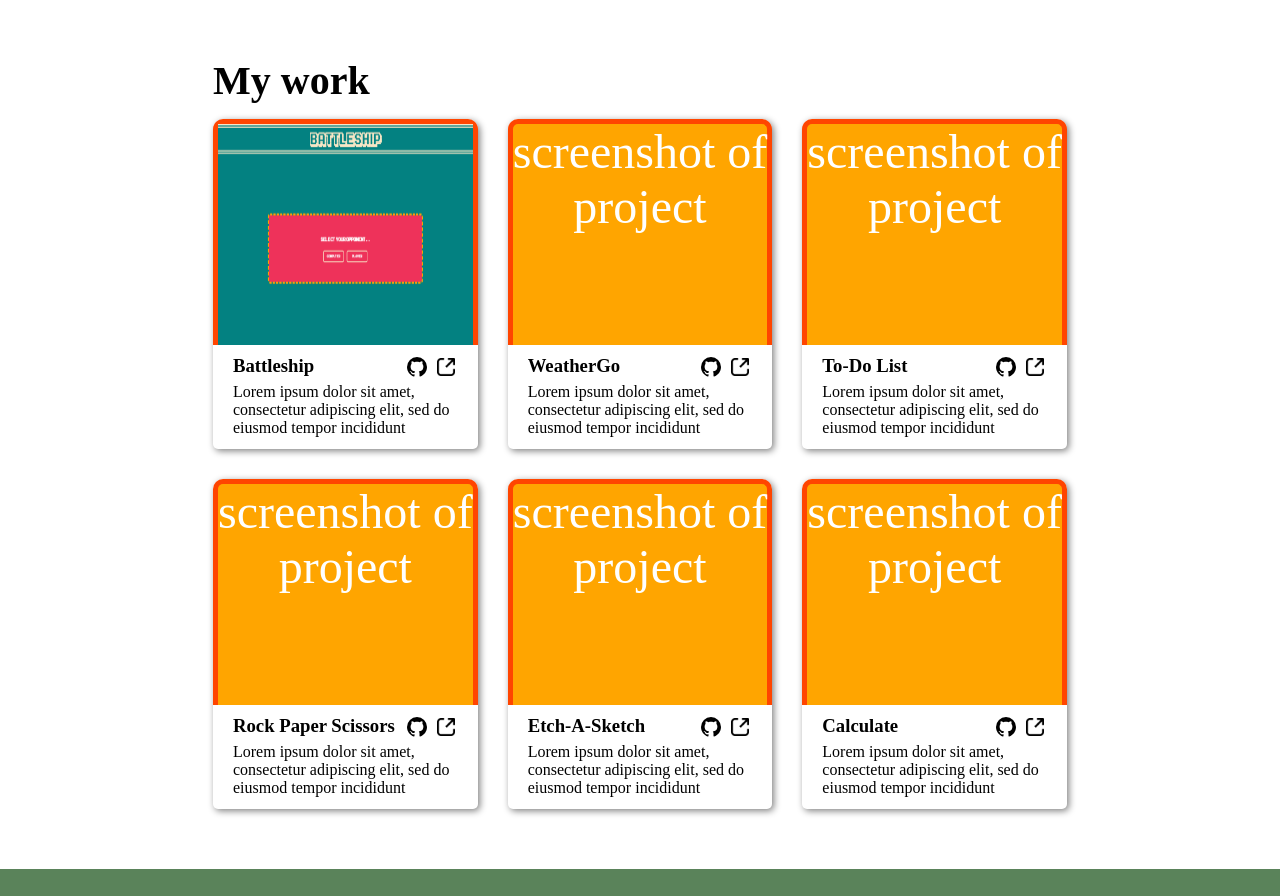
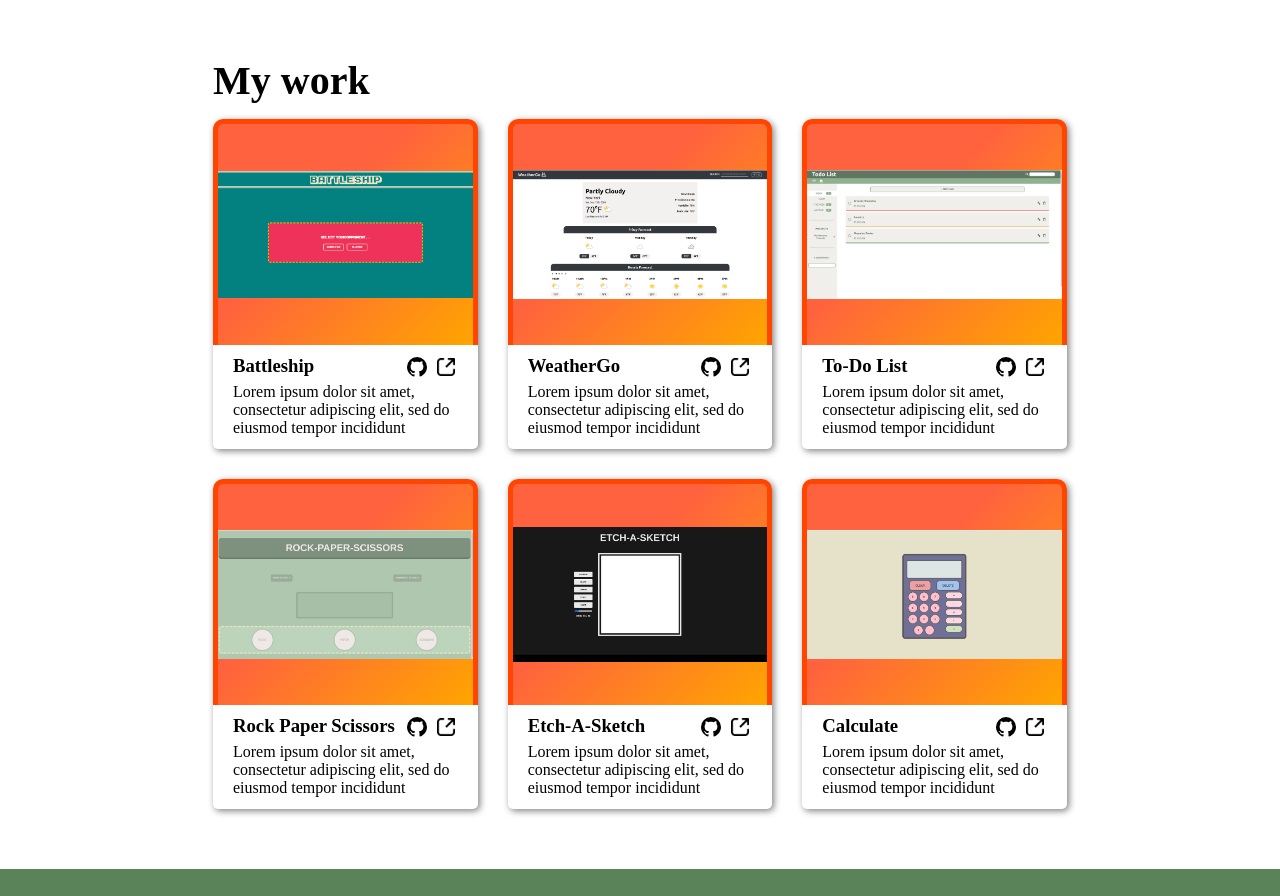
Before and after one commit to indigoBill/homepage, a website built with webpack: page src/index.html in a window 1280 px wide. Shown: the part 383-1279 px from the top of the page. Built offline with nearby package versions, Linux system fonts and the light colour scheme.

Commit message:
Update project images and hover interactivity

```diff
--- a/src/index.html
+++ b/src/index.html
@@ -49,7 +49,7 @@
                 <h2 class="my-work-title">My work</h2>
                 <div class="project">
                     <div class="project-image-container">
-                        <img src="./img/projectImgsGifs/battleshipScreenshot.png" alt="Battleship start page" class="project-image">
+                        <img src="./img/projectImgsGifs/battleshipScreenshot.png" alt="Battleship start page" class="project-image battleship-switch">
                     </div>
                     <div class="project-description">
                         <h3>Battleship</h3>
@@ -73,7 +73,7 @@
                 </div>
                 <div class="project">
                     <div class="project-image-container">
-                        screenshot of project
+                        <img src="./img/projectImgsGifs/weatherAppScreenshot.png" alt="Weather app main page" class="project-image weather-switch">
                     </div>
                     <div class="project-description">
                         <h3>WeatherGo</h3>
@@ -97,7 +97,7 @@
                 </div>
                 <div class="project">
                     <div class="project-image-container">
-                        screenshot of project
+                        <img src="./img/projectImgsGifs/toDoLIstScreenshot.png" alt="To-Do list app main page" class="project-image todo-list-switch">
                     </div>
                     <div class="project-description">
                         <h3>To-Do List</h3>
@@ -121,7 +121,7 @@
                 </div>
                 <div class="project">
                     <div class="project-image-container">
-                        screenshot of project
+                        <img src="./img/projectImgsGifs/rpsScreenshot.png" alt="Rock,Paper,Scissors start page" class="project-image rps-switch">
                     </div>
                     <div class="project-description">
                         <h3>Rock Paper Scissors</h3>
@@ -145,7 +145,7 @@
                 </div>
                 <div class="project">
                     <div class="project-image-container">
-                        screenshot of project
+                        <img src="./img/projectImgsGifs/etchSketchScreenshot.png" alt="Etch-A-Sketch start page" class="project-image etchSketch-switch">
                     </div>
                     <div class="project-description">
                         <h3>Etch-A-Sketch</h3>
@@ -169,7 +169,7 @@
                 </div>
                 <div class="project">
                     <div class="project-image-container">
-                        screenshot of project
+                        <img src="./img/projectImgsGifs/calculatorScreenshot.png" alt="calculator main page" class="project-image calculator-switch">
                     </div>
                     <div class="project-description">
                         <h3>Calculate</h3>
--- a/src/style.css
+++ b/src/style.css
@@ -89,7 +89,7 @@ body {
 }
 
 .about-me-image, .contact-me-image {
-    background-color: rgb(255, 98, 62);
+    background-color: var(--side-color);
     min-height: 350px;
 }
 
@@ -142,15 +142,40 @@ body {
     text-align: center;
     font-size: 3rem;
     flex-grow: 4;
-    background-color: orange;
+    background: linear-gradient(135deg, var(--side-color) 40%, orange);
     border: 5px solid orangered;
     border-bottom: none;
     border-radius: 10px 10px 0 0;
 }
 
 .project-image {
+    object-fit: contain;
     width: 100%;
     height: 100%;
+}
+
+.battleship-switch:hover {
+    content: url("./img/projectImgsGifs/battleship.gif");
+}
+
+.weather-switch:hover {
+    content: url("./img/projectImgsGifs/weatherApp.gif");
+}
+
+.todo-list-switch:hover {
+    content: url("./img/projectImgsGifs/toDoLIst.gif");
+}
+
+.rps-switch:hover {
+    content: url("./img/projectImgsGifs/rps.gif");
+}
+
+.etchSketch-switch:hover {
+    content: url("./img/projectImgsGifs/etchSketch.gif");
+}
+
+.calculator-switch:hover {
+    content: url("./img/projectImgsGifs/calculator.gif");
 }
 
 .project-description {
```
